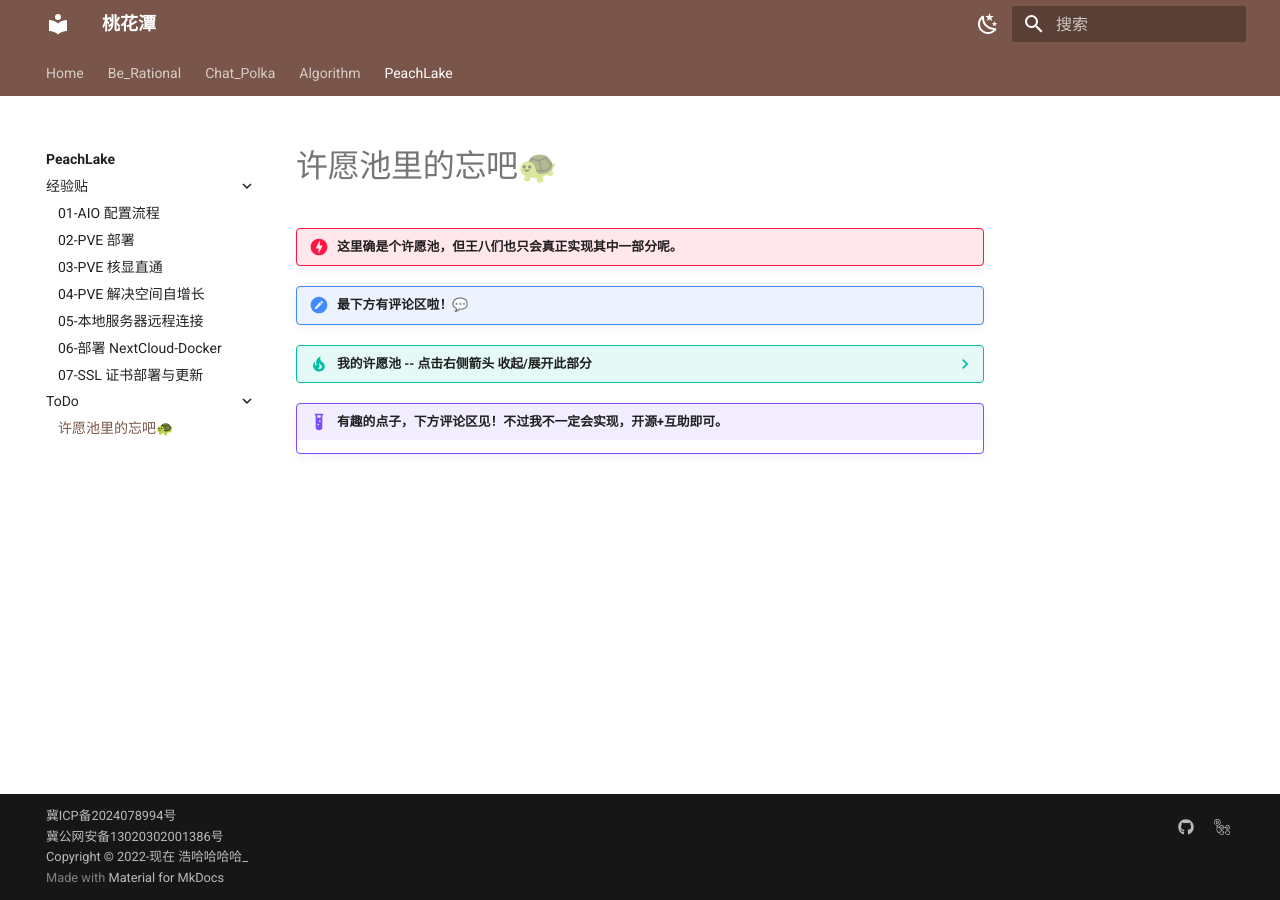
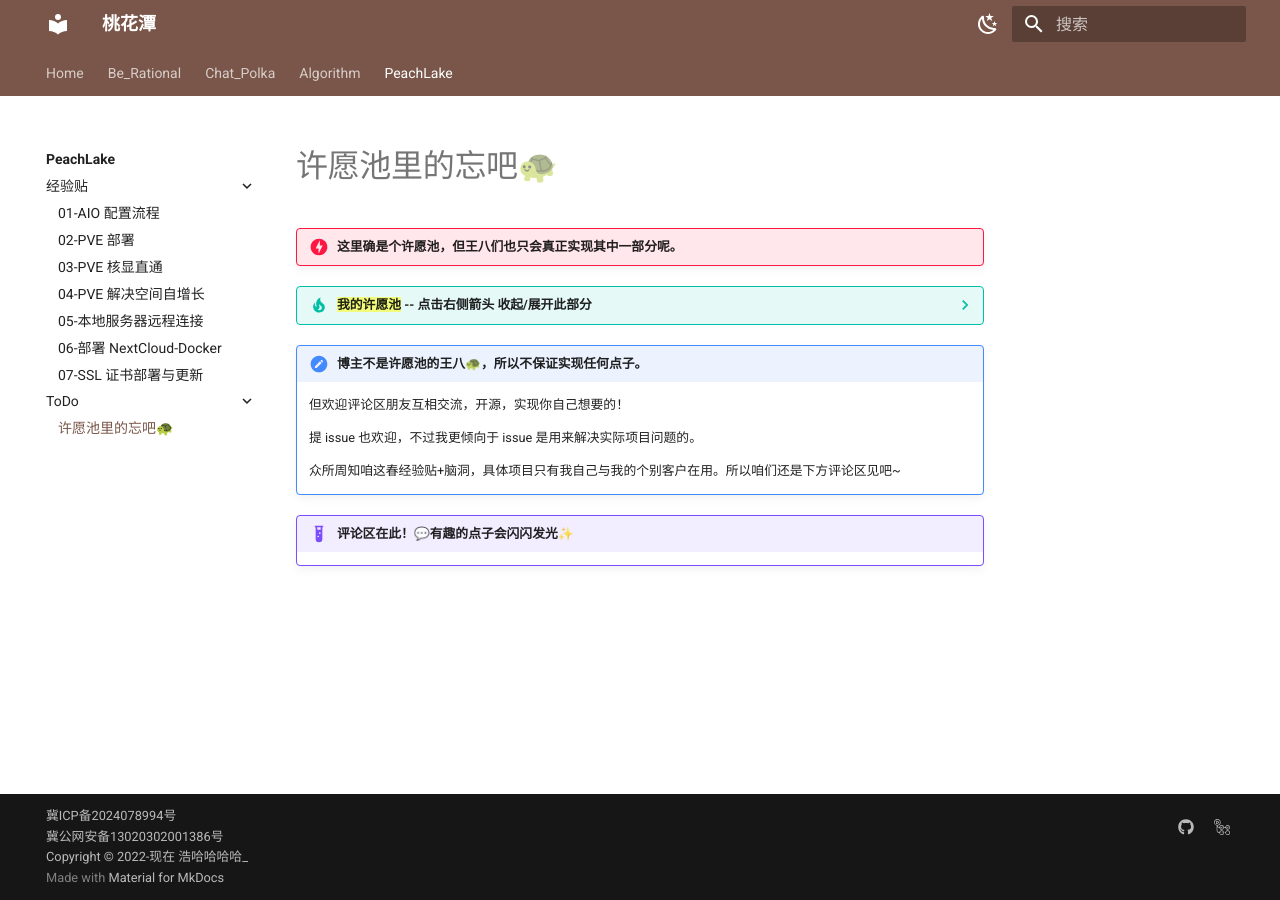
Before and after one commit to Haohahahaha/PeachBlossom-Lake, an MkDocs documentation site: the page built from docs/Todo/list.md, in a window 1280 px wide. Built offline with MkDocs 1.6.1 and Material for MkDocs 9.7.7, drawn with Linux system fonts in a browser that asks for light colours; comment, search, counter and statistics services are not loaded.

Commit message:
2026-03-15_04:40:18 update

```diff
--- a/docs/Todo/list.md
+++ b/docs/Todo/list.md
@@ -2,9 +2,7 @@
 
 !!! danger "这里确是个许愿池，但王八们也只会真正实现其中一部分呢。"
 
-!!! note "最下方有评论区啦！💬"
-
-??? tip "我的许愿池 -- 点击右侧箭头 收起/展开此部分"
+??? tip "==我的许愿池== -- 点击右侧箭头 收起/展开此部分"
 
     !!! warning "当前版本仅仅将以前的所有想法放在了一起，还没来得及整理。"
         排版/内容杂乱，轻喷轻喷😋
@@ -232,7 +230,16 @@
     - 搭话的gpt？
 
 
-!!! example "有趣的点子，下方评论区见！不过我不一定会实现，开源+互助即可。"
+!!! note "博主不是许愿池的王八🐢，所以不保证实现任何点子。"
+
+    但欢迎评论区朋友互相交流，开源，实现你自己想要的！
+
+    提 issue 也欢迎，不过我更倾向于 issue 是用来解决实际项目问题的。
+
+    众所周知咱这春经验贴+脑洞，具体项目只有我自己与我的个别客户在用。所以咱们还是下方评论区见吧~
+
+
+!!! example "评论区在此！💬有趣的点子会闪闪发光✨"
 
     <script src="https://giscus.app/client.js"
             data-repo="Haohahahaha/PeachBlossom-Lake"
```
